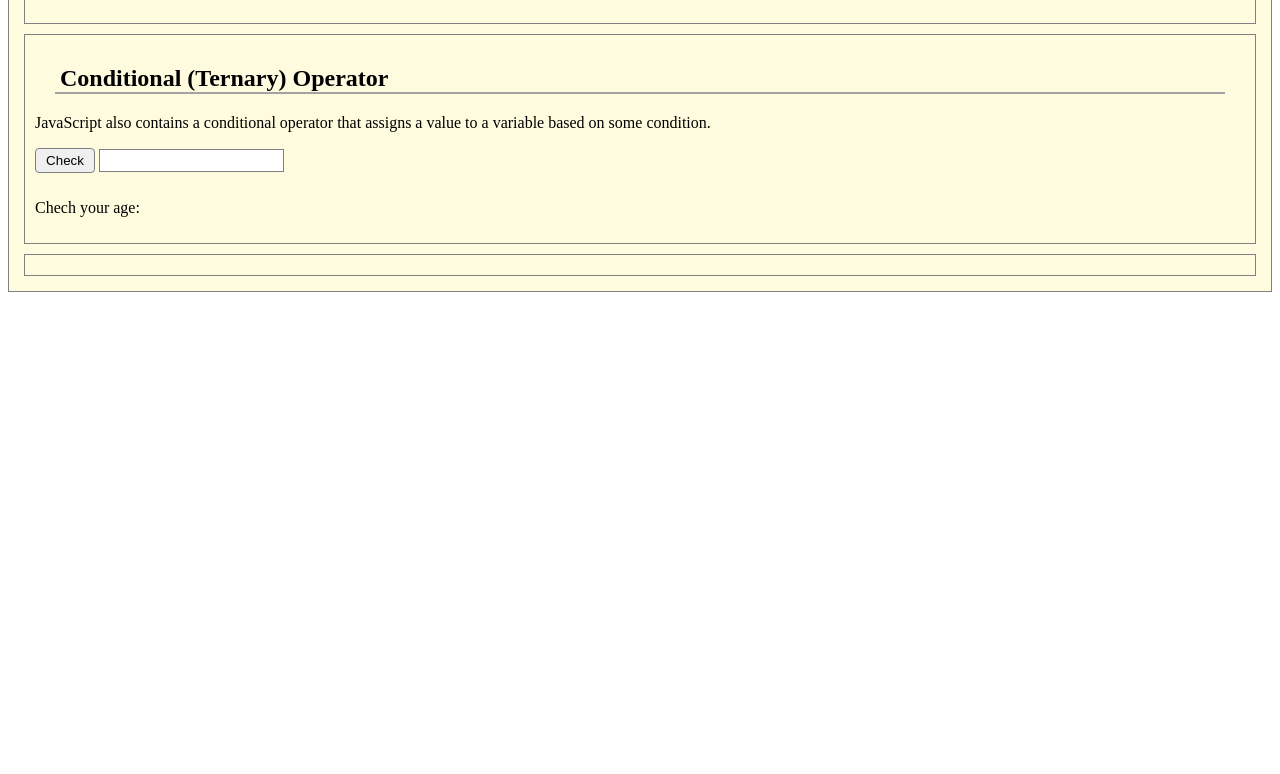
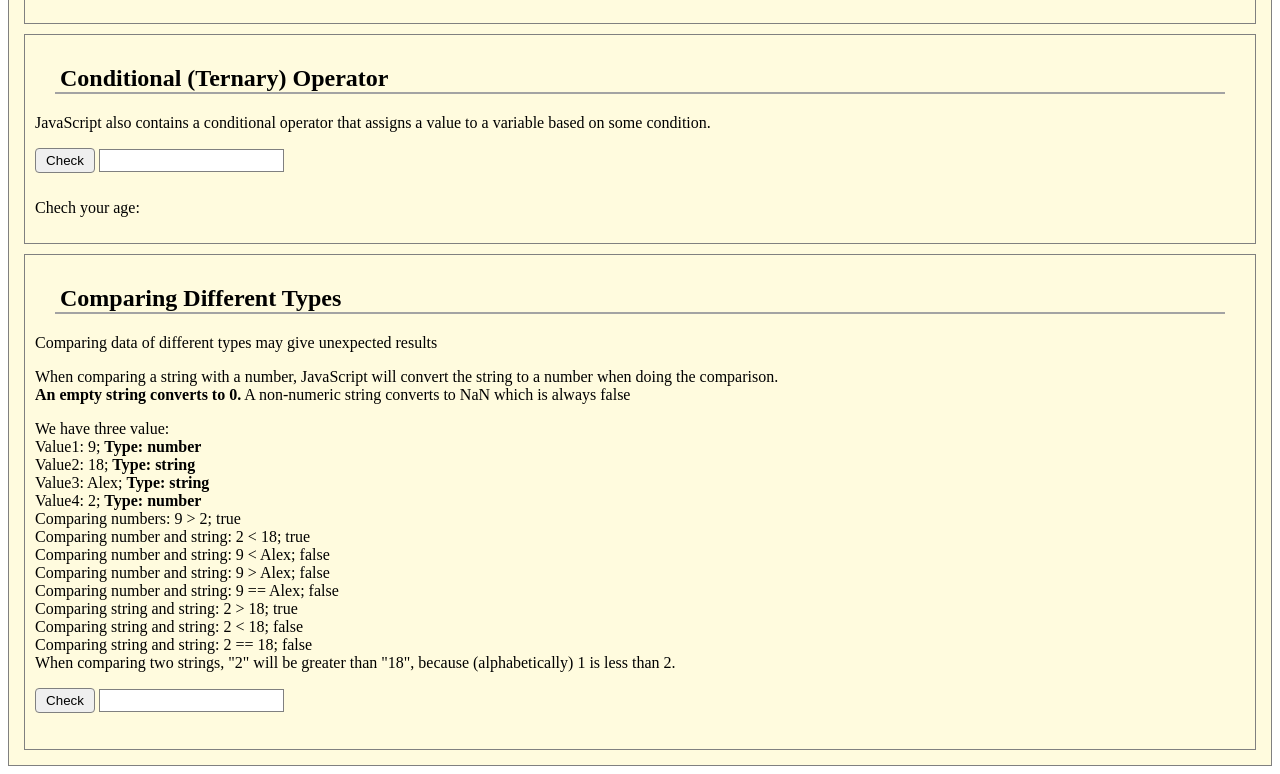
Before and after one commit to AlexViki/w3, a plain HTML site: page JavaScript_Comparison_Logical_Operators/index.html in a window 1280 px wide. Shown: the part 943-1717 px from the top of the page. Before the commit the page ends 1243 px from the top, so only its background shows below. Drawn offline with Linux system fonts and the light colour scheme.

Commit message:
JavaScript Comparison, Logical Operators - Comparing Different Types;
the case with converted to the proper type before comparison

```diff
--- a/JavaScript_Comparison_Logical_Operators/index.html
+++ b/JavaScript_Comparison_Logical_Operators/index.html
@@ -36,7 +36,16 @@
                 <p>Chech your age: </p>
                 <p style-result id="id-4"></p>
             </div>
-            <div class="block-1"></div>
+            <div class="block-1">
+                <h2>Comparing Different Types</h2>
+                <p>Comparing data of different types may give unexpected results</p>
+                <p>When comparing a string with a number, JavaScript will convert the string to a number when doing the comparison.<br>
+                    <b>An empty string converts to 0.</b> A non-numeric string converts to NaN which is always false</p>
+                <p style-result id="id-5"></p>
+                <button onclick="checkAge2()">Check</button>
+                <input id="inputAge2" type="text" value="">
+                <p style-result id="id-6"></p>
+            </div>
         </div>
     </div>
 
--- a/JavaScript_Comparison_Logical_Operators/main.js
+++ b/JavaScript_Comparison_Logical_Operators/main.js
@@ -43,3 +43,43 @@ let doc2 = document.getElementById('id-4');
     };*/
     (age >= 1 && age <=120) ? ( age >= 18 ? doc2.innerHTML = 'You are Adult' : doc2.innerHTML = 'You are Young' ) : doc2.innerHTML = 'ERROR';
 };
+
+//Comparing Different Types
+let a1 = 9,
+    a2 = '18',
+    a3 = 'Alex',
+    a4 = 2,
+    a5 = '2';
+let doc5 = document.getElementById('id-5');
+
+doc5.innerHTML = 'We have three value: ' + '<br>Value1: ' + a1 + '; <b>Type: ' + (typeof a1) + '</b>' +
+    '<br>Value2: ' +a2 + '; <b>Type: ' + (typeof a2) + '</b>' +
+    '<br>Value3: ' + a3 + '; <b>Type: ' + (typeof a3) + '</b>' +
+    '<br>Value4: ' + a4 + '; <b>Type: ' + (typeof a4) + '</b>' +
+    '<br>Comparing numbers: ' + a1 + ' > ' + a4 + '; ' + (a1 > a4) +
+    '<br>Comparing number and string: ' + a4 + ' < ' + a2 + '; ' + (a4 < a2) +
+    '<br>Comparing number and string: ' + a1 + ' < ' + a3 + '; ' + (a1 < a3) +
+    '<br>Comparing number and string: ' + a1 + ' > ' + a3 + '; ' + (a1 > a3) +
+    '<br>Comparing number and string: ' + a1 + ' == ' + a3 + '; ' + (a1 == a3) +
+    '<br>Comparing string and string: ' + a5 + ' > ' + a2 + '; ' + (a5 > a2) +
+    '<br>Comparing string and string: ' + a5 + ' < ' + a2 + '; ' + (a5 < a2) +
+    '<br>Comparing string and string: ' + a5 + ' == ' + a2 + '; ' + (a5 == a2) +
+    '<br>When comparing two strings, "' + a5 + '" will be greater than "' + a2 + '", because (alphabetically) 1 is less than 2.';
+
+//button checkAge2()
+function checkAge2() {
+    let doc6 = document.getElementById('id-6'),
+        age2 = document.getElementById('inputAge2').value;
+    //age2 is not a number (if string "isNaN" return true)
+    (isNaN(age2)) ? ( doc6.innerHTML = 'Value is not a number!!!') :
+        //you can not have age less than 0
+        (age2 < 0 ? doc6.innerHTML = 'ERROR: age < 0 !!! ' :
+            //you can not have age bigger then 120
+            (age2 >= 120 ? doc6.innerHTML = 'ERROR: age > 120 !!! ' :
+                //checking who are you, young or adult
+                ( age2 >= 18 ? doc6.innerHTML = 'You are adult!' :
+                 doc6.innerHTML = 'You are young :)'
+                )
+            )
+        );
+};
```
